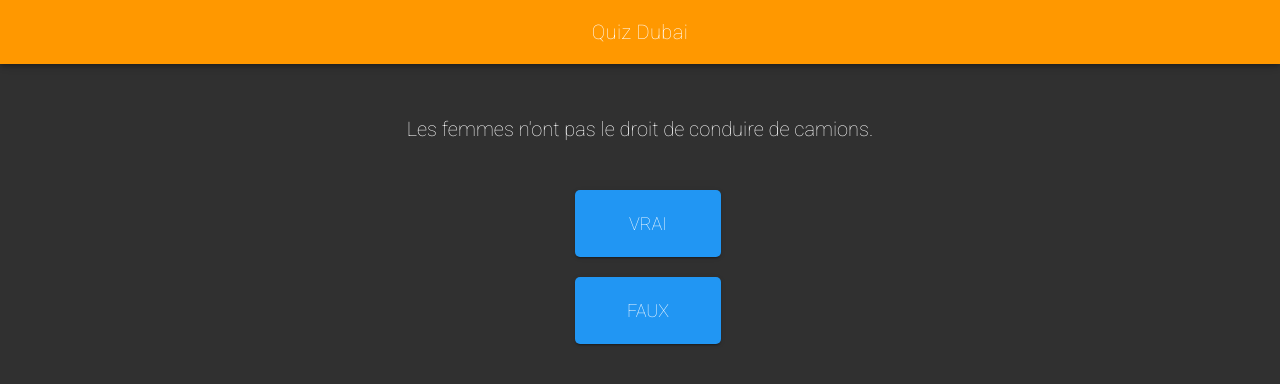
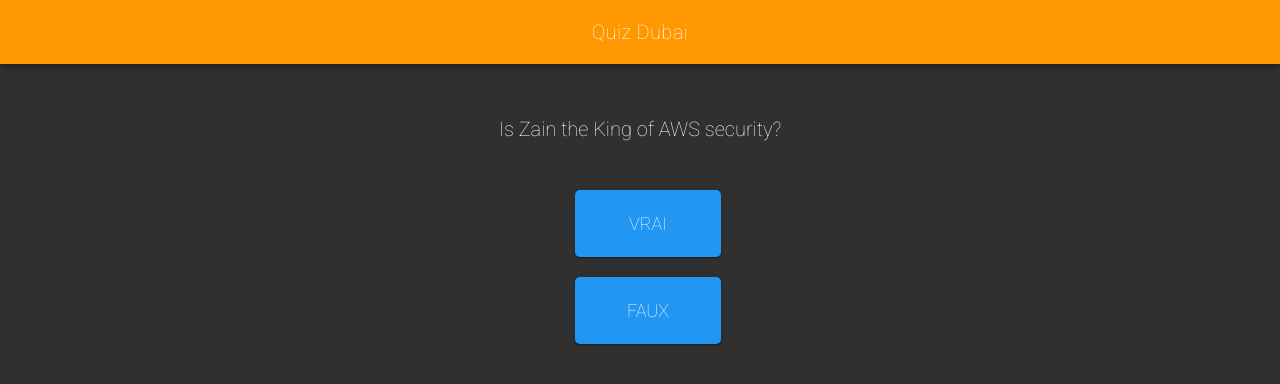
Before and after one commit to romaingazielly/dubaiquiz, a Vue app: page / in a window 1280 px wide. Both pictures are taken after a click on the button "COMMENCER". Shown: the top 384 px of the page. Built offline with nearby package versions, Linux system fonts and the light colour scheme.

Commit message:
Leaderboard

```diff
--- /dev/null
+++ b/leaderboard.json
@@ -0,0 +1 @@
+[{"pseudo":"Romain","score":1,"date":"27-08-2023"},{"pseudo":"Genius","score":3,"date":"27-08-2023"},{"pseudo":"Genius","score":3,"date":"27-08-2023"},{"pseudo":"rrr","score":1,"date":"27-08-2023"}]
--- a/src/components/Question.vue
+++ b/src/components/Question.vue
@@ -108,7 +108,7 @@
       formView: false,
       currentQuestion: 0,
       dialog: false,
-      questionList: [{
+      realQuestionList: [{
         question: 'Is Zain the King of AWS security?',
         answer: false,
         fact: 'Don\'t give him your server security.. Something terrible could happen'
@@ -121,7 +121,7 @@
         answer: true,
         fact: 'Yes, like always.'
       }],
-      realQuestionList: [{
+      realQuestionList2: [{
         question: 'Les femmes n\'ont pas le droit de conduire de camions.',
         answer: false,
         fact: 'Les femmes ont le droit de conduire tout type de véhicules aux UAE, au même titre que les hommes.'
```
Also changed, not shown: 1 other file (tests, documents, lock files or other folders).
